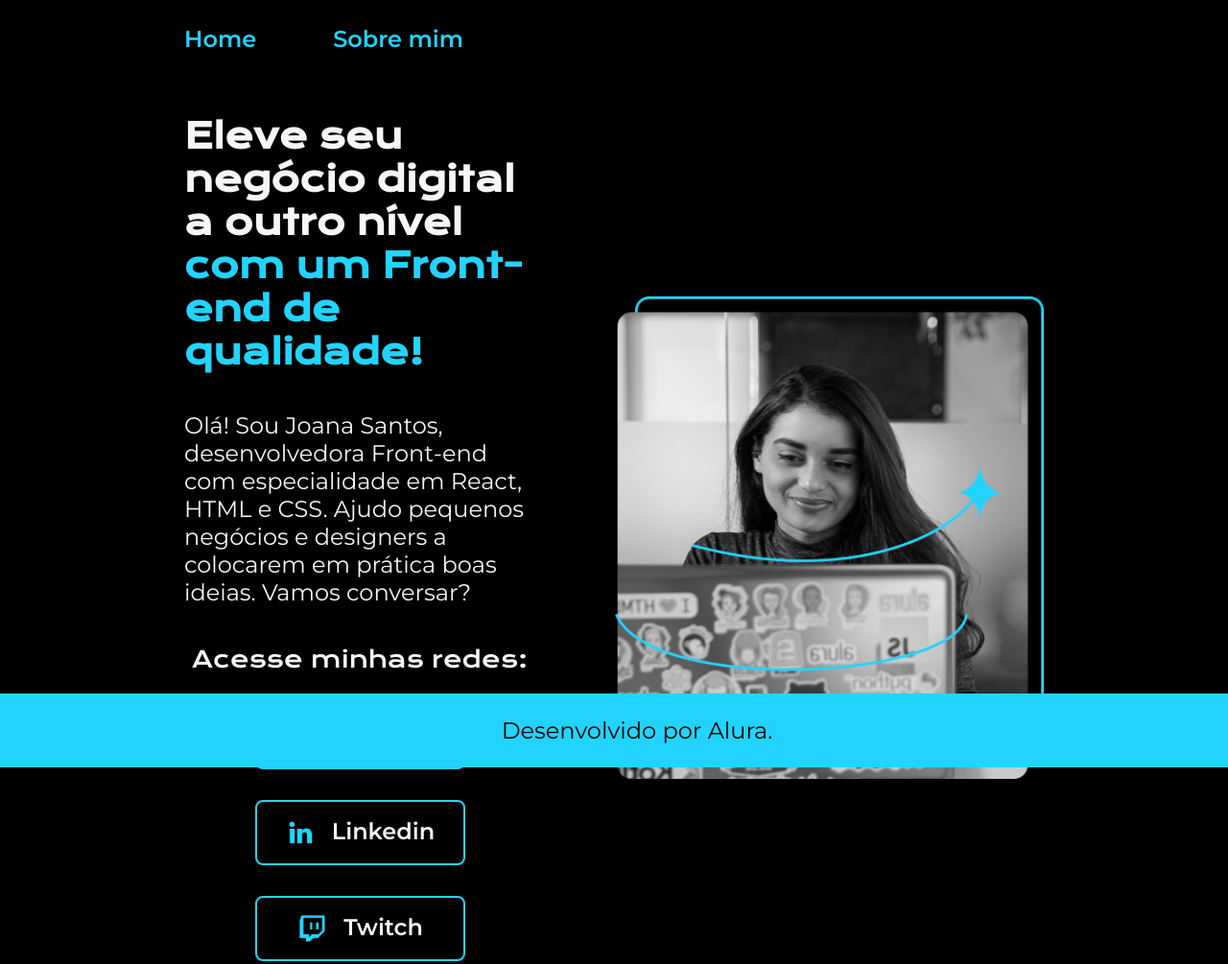
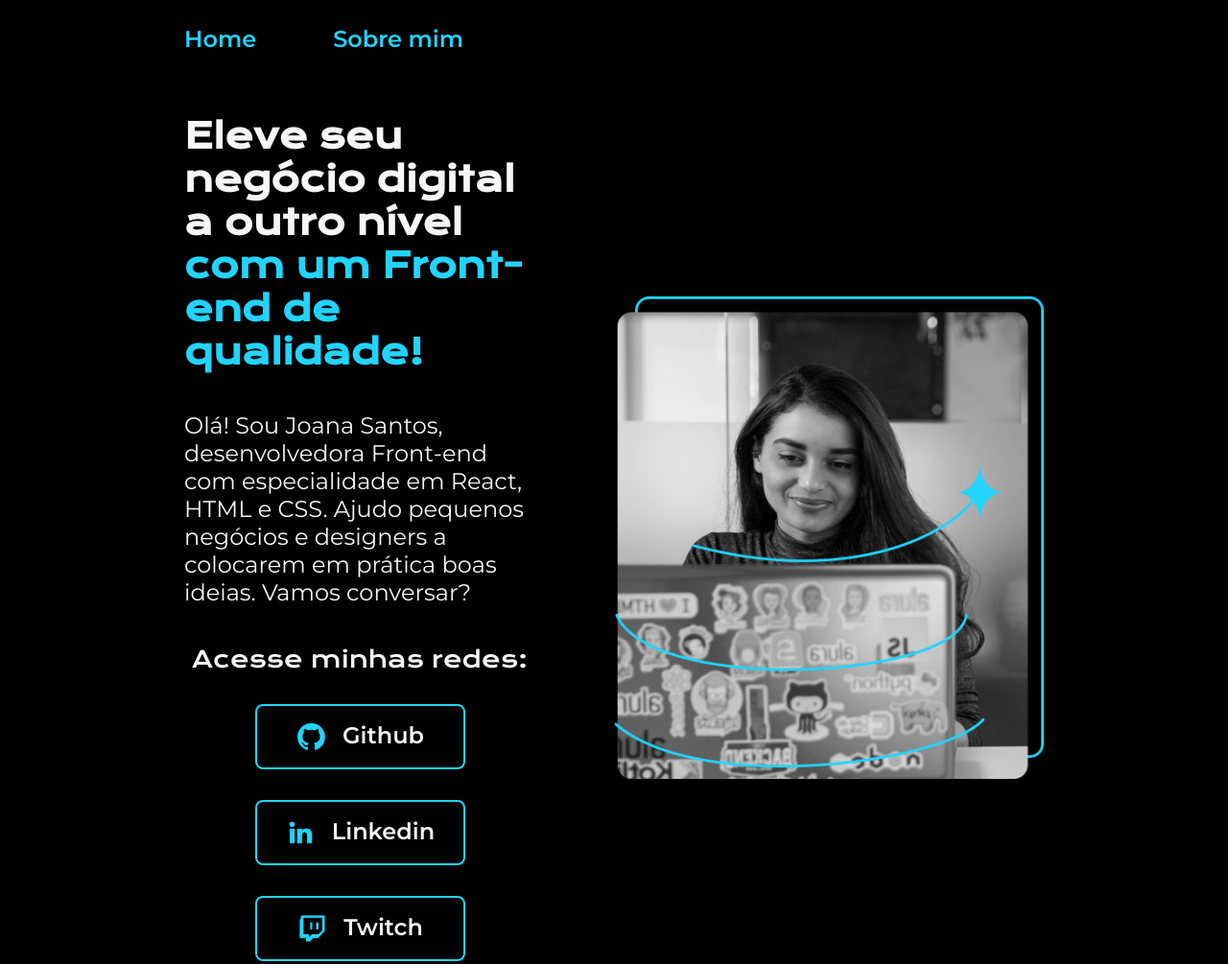
Before and after one commit to George-Lucas-Lazarim/portfolio, a plain HTML site: page index.html in a window 1280 px wide. Shown: the top 1005 px of the page at 96% size. Drawn offline with nearby package versions, Linux system fonts and the light colour scheme.

Commit message:
Update style.css

```diff
--- a/css/style.css
+++ b/css/style.css
@@ -132,9 +132,6 @@ body {
   font-family: var(--fonte-segundaria);
   font-size: 1.5rem;
   font-weight: 400;
-  position: fixed;
-  bottom: 0%;
-  width: 100vw;
 }
 
 /* RESPONSIVIDADE */
```
